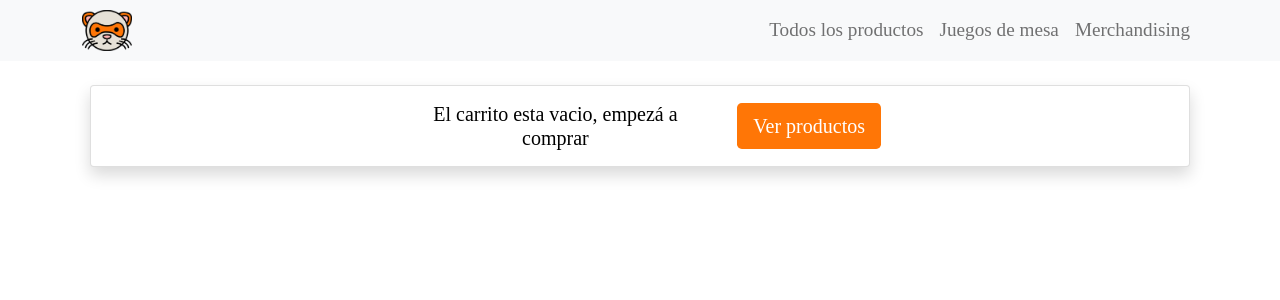
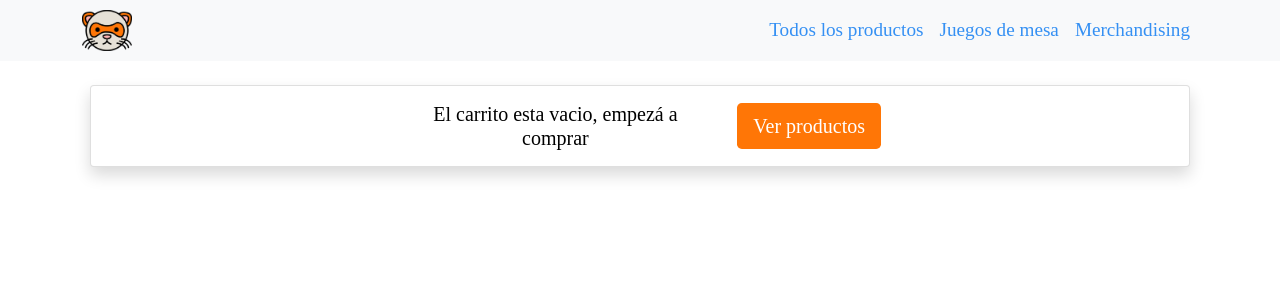
Before and after one commit to juanmagelay/amongus-react, a React (Create React App) app: page /cart in a window 1280 px wide. Shown: the top 300 px of the page. Built offline with nearby package versions, Linux system fonts and the light colour scheme.

Commit message:
Back to Nav.Link and NavLink

```diff
--- a/src/components/HuNavbar/HuNavbar.js
+++ b/src/components/HuNavbar/HuNavbar.js
@@ -37,8 +37,10 @@ export const HuNavbar = ({setCartOpen}) => {
                             {categories.map((cat) => {
                                 return (
                                 <div key={cat.id}>
-                                    <Nav.Link to={cat.address} exact activeClassName="activeClass" className="hu-navbar-option">
-                                    {cat.text}
+                                    <Nav.Link>
+                                        <NavLink to={cat.address} exact activeClassName="activeClass" className="hu-navbar-option">
+                                        {cat.text}
+                                        </NavLink>
                                     </Nav.Link>
                                 </div>
                                 );
--- a/src/components/ItemDetailContainer/ItemDetail/ItemDetail.js
+++ b/src/components/ItemDetailContainer/ItemDetail/ItemDetail.js
@@ -20,7 +20,7 @@ export const ItemDetail = ( { id, productImg, productTitle, productDescription,
         setBuy(true)
         onAdd({id,productTitle,productPrice}, props.unidades)
         Swal.fire({
-            position: 'top-end',
+            position: 'center',
             icon: 'success',
             title: `Agregaste ${props.unidades} unidades al carrito`,
             showConfirmButton: false,
--- a/src/context/CartContext.js
+++ b/src/context/CartContext.js
@@ -35,7 +35,7 @@ const CartFuncion = ({children}) =>{
         setUnidades(unidades - myItem.cantidad)
         setCart([...cartAux])
         Swal.fire({
-            position: 'top-end',
+            position: 'center',
             icon: 'success',
             title: `Eliminaste el producto del carrito`,
             showConfirmButton: false,
```
